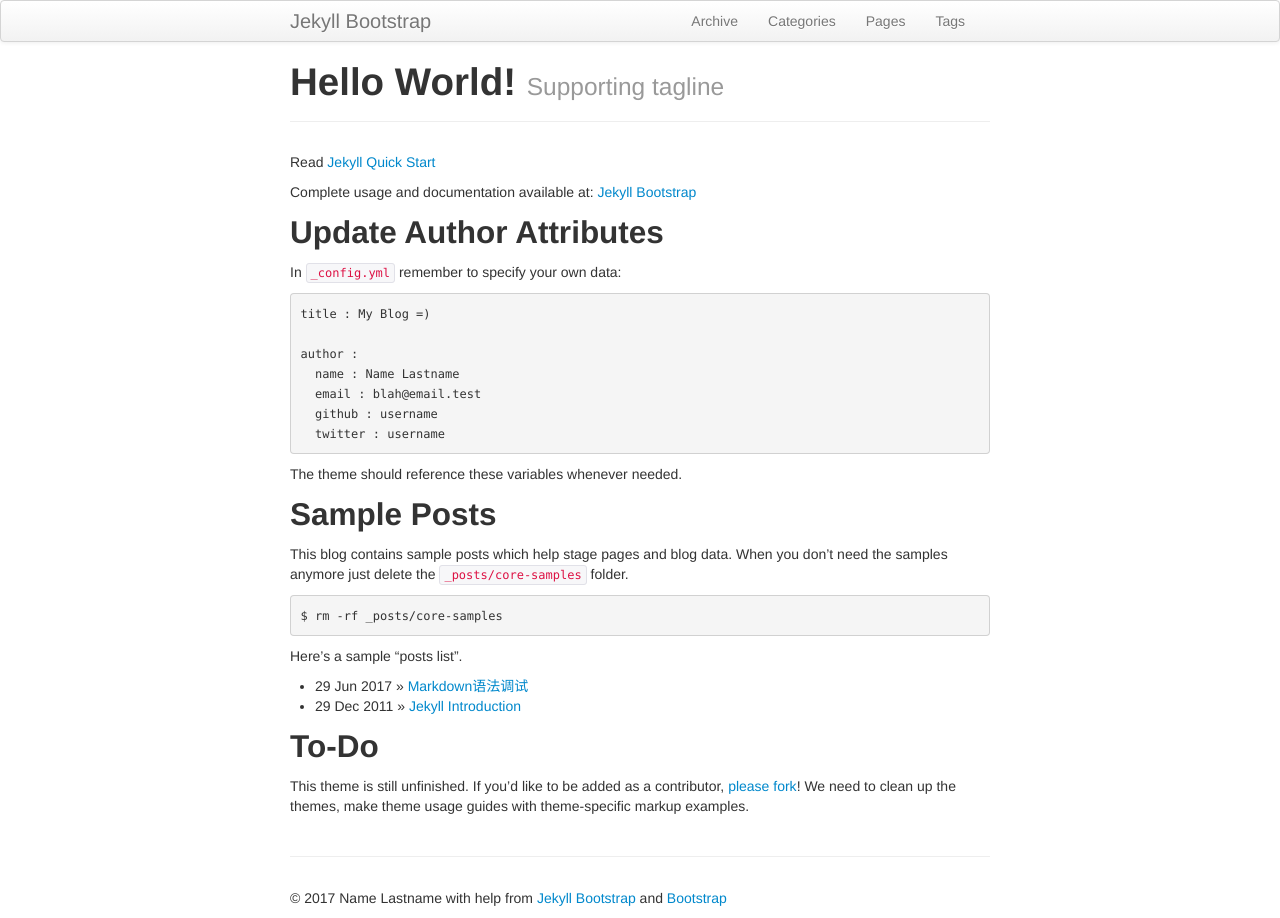
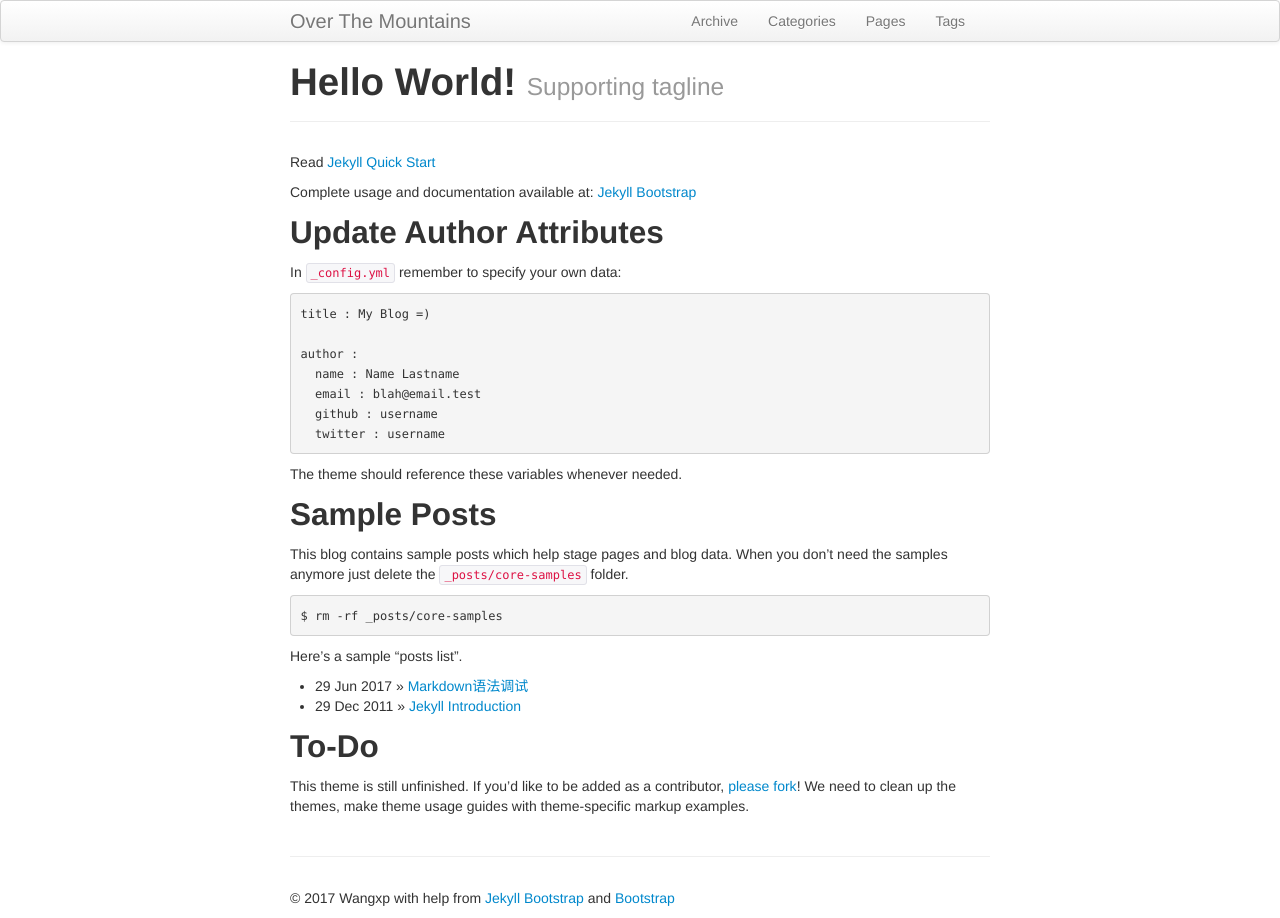
Before and after one commit to wagaman/dajidali.github.io, a Jekyll site: the page built from index.md, in a window 1280 px wide. Built offline with Jekyll 4.4.1, drawn with Linux system fonts in a browser that asks for light colours.

Commit message:
Update _config.yml

```diff
--- a/_config.yml
+++ b/_config.yml
@@ -8,12 +8,12 @@ highlighter: pygments
 # Themes are encouraged to use these universal variables
 # so be sure to set them if your theme uses them.
 #
-title : Jekyll Bootstrap
-tagline: Site Tagline
+title : Over The Mountains
+tagline: Wangxp's Blog
 author :
-  name : Name Lastname
-  email : blah@email.test
-  github : username
+  name : Wangxp
+  email : commando@sohu.com
+  github : dajidali
   twitter : username
   feedburner : feedname
 
```
